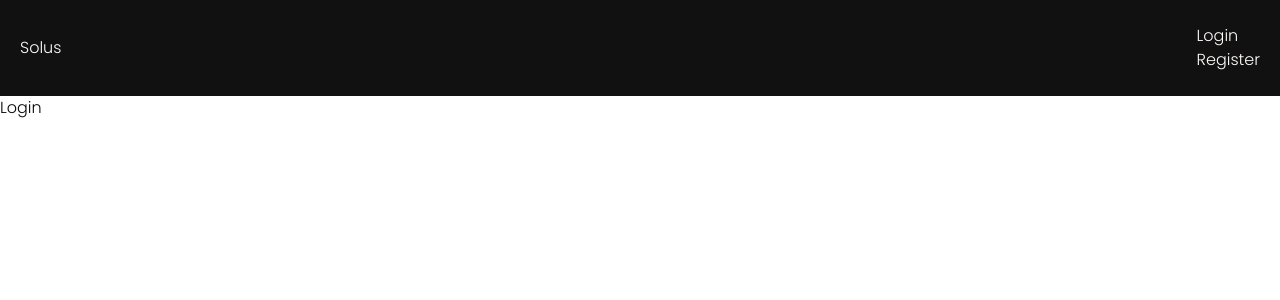
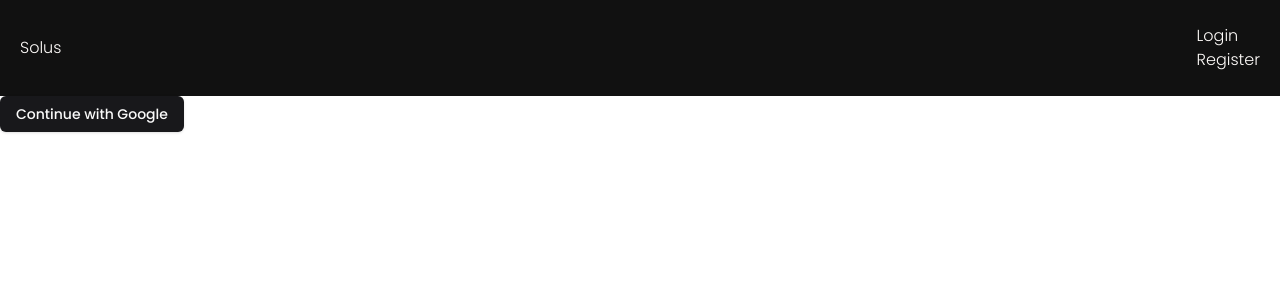
Before and after one commit to Nimira43/Animated-Menu-Effect-II, a Next.js app: page /login in a window 1280 px wide. Shown: the top 300 px of the page. Built offline with nearby package versions, Linux system fonts and the light colour scheme; no server answers; a web font is replaced by a local one.

Commit message:
Logged in via Google - checked the Firebase dashboard and this is working.

```diff
--- a/app/(auth)/login/page.tsx
+++ b/app/(auth)/login/page.tsx
@@ -1,5 +1,9 @@
+import ContinueWithGoogleButton from '@/components/continue-with-google-button'
+
 export default function Login() {
   return (
-    <div>Login</div>
+    <div>
+      <ContinueWithGoogleButton />
+    </div>
   )
 }
```
